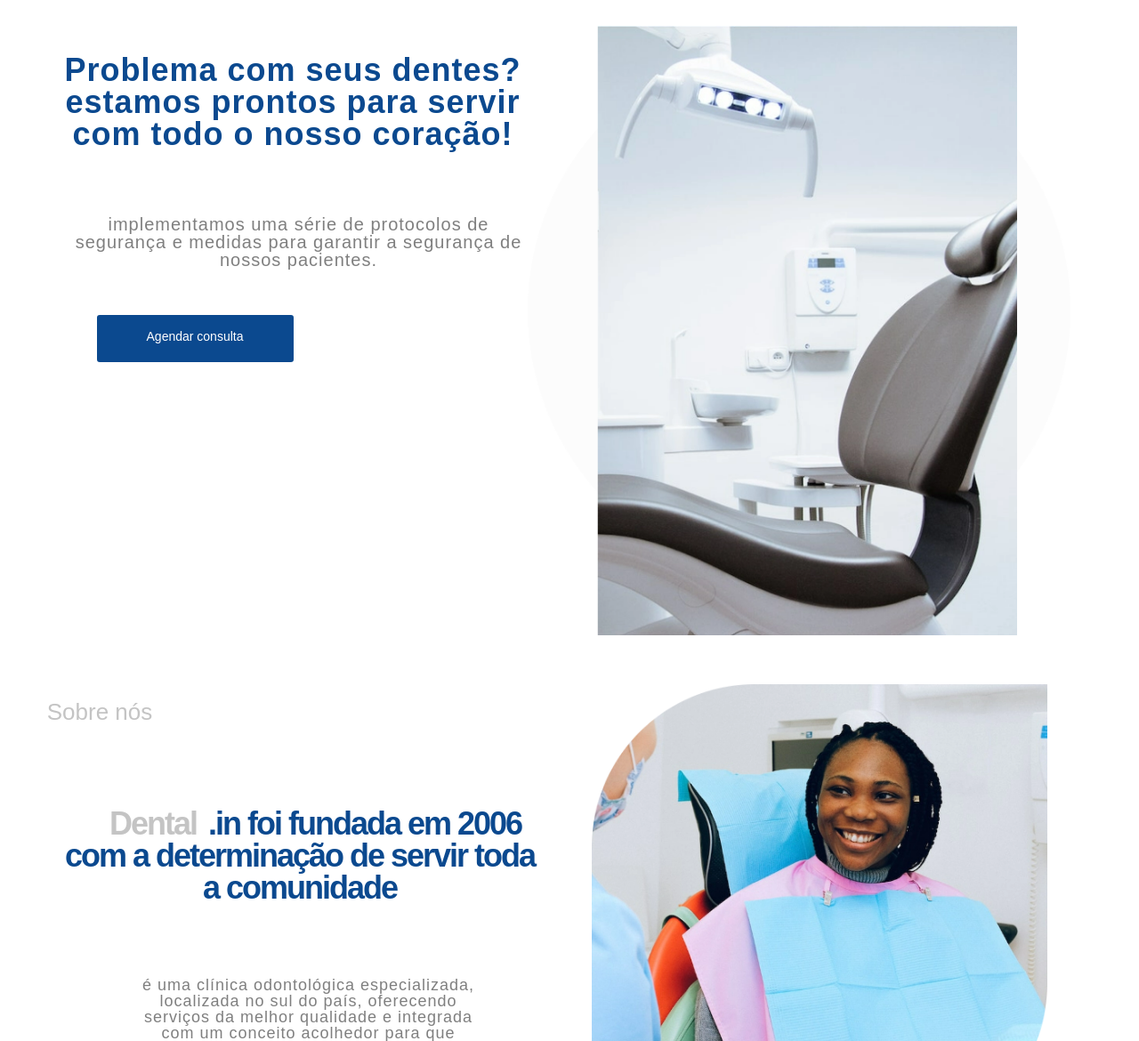
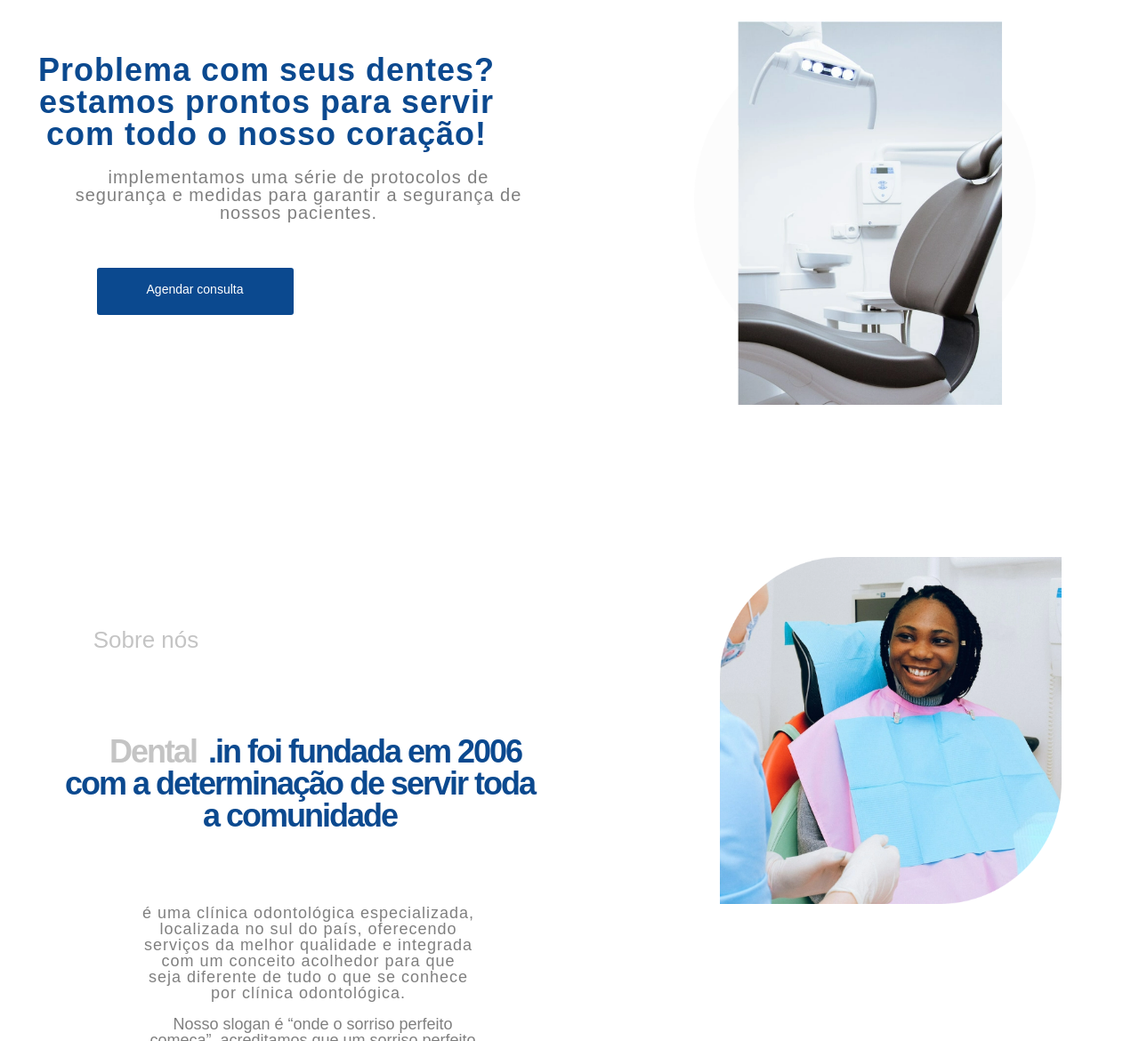
Before and after one commit to Wagnerlima123/odontologic, a plain HTML site: page index.html in a window 1280 px wide. Shown: the part 81-1251 px from the top of the page at 89% size. Drawn offline with Linux system fonts and the light colour scheme; a web font is replaced by a local one.

Commit message:
ajustes responsividade

```diff
--- a/index.html
+++ b/index.html
@@ -12,8 +12,7 @@
 
     <link rel="stylesheet" href="styles/reset.css" />
     <link rel="stylesheet" href="styles/global.css" />
-    <link rel="stylesheet" href="styles/body.css" />
-    <link rel="stylesheet" href="styles/header.css" />
+        <link rel="stylesheet" href="styles/header.css" />
     <link rel="stylesheet" href="styles/about-us.css" />
     <link rel="stylesheet" href="styles/services.css">
     <link rel="stylesheet" href="styles/perfect-smile.css">
@@ -34,8 +33,7 @@
       </nav>
 
       <p class="header__description-text">
-        Problema com seus dentes? <br class="only-medium"> estamos prontos para servir<br class="only-medium"> com todo o nosso
-        coração!
+        Problema com seus dentes? <br class="only-medium">estamos prontos para servir <br class="only-medium">   com todo o nosso coração!
       </p>
 
       <p class="header__description-safety">
--- a/styles/about-us.css
+++ b/styles/about-us.css
@@ -33,6 +33,10 @@
   opacity: 1;
   letter-spacing: 1px;
 }
+
+.about-us__image2 {
+  width: 75%;
+}
 .about-us__text-slogan {
   margin-top: 25px;
   font-size: 18px;
@@ -43,9 +47,6 @@
   letter-spacing: 0px;
 }
 
-.about-us__image2 {
-  width: 274.07px;
-}
 @media (min-width: 900px) {
   .about-us {
     height: 675px;
@@ -103,14 +104,23 @@
 
 @media (min-width: 900px) {
   .about-us__image2 {
-    width: 40%;
+    width: 30%;
     position: absolute;
-    left: 464px;
-    top: 831px;
+    top: 550px;
+    left: 545px;
   }
 }
 
-@media (min-width: 1028px) @media (min-width: 1200px) {
+@media (min-width: 1100px) {
+  .about-us__image2 {
+    width: 30%;
+    position: absolute;
+    left: 706px;
+    top: 707px;
+  }
+}
+
+@media (min-width: 1200px) {
   .about-us__text {
     margin-top: 350px;
     margin-left: 72px;
@@ -136,26 +146,6 @@
   }
 }
 
-@media (min-width: 1120px) {
-  .about-us__image2 {
-    max-width: 558px;
-    max-height: 568px;
-    position: absolute;
-    top: 900px;
-    left: 565px;
-  }
-}
-
-@media (min-width: 1200px) {
-  .about-us__image2 {
-    max-width: 558px;
-    max-height: 568px;
-    position: absolute;
-    top: 850px;
-    left: 665px;
-  }
-}
-
 @media (min-width: 1200px) {
   .about-us__text-specialist {
     width: 550px;
@@ -172,3 +162,18 @@
     padding-top: 50px;
   }
 }
+
+@media (min-width: 1200px) {
+  .about-us__image2 {
+    max-width: 558px;
+    margin-left: 103px;
+  }
+}
+
+@media (min-width: 1400px) {
+  .about-us__image2 {
+    position: absolute;
+    top: 870px;
+    left: 630px;
+  }
+}
--- a/styles/header.css
+++ b/styles/header.css
@@ -34,7 +34,6 @@ nav {
 }
 
 .header__description-text {
-  height: 88px;
   margin: 0px 13.5px 20px 13.5px;
   margin-bottom: 20px;
   color: var(--blue-color);
@@ -85,12 +84,13 @@ nav {
 @media (min-width: 768px) {
   .dentist-chair {
     margin-left: 85px;
+    max-width: 50%;
   }
 }
 
 @media (min-width: 900px) {
   .only-medium {
-    display: flex;
+    display: initial;
   }
 }
 
@@ -100,10 +100,10 @@ nav {
     justify-content: space-between;
   }
 }
-. @media (min-width: 900px) {
+@media (min-width: 900px) {
   .header__logo {
     max-width: 50%;
-    width: 182px;
+
     height: 48px;
   }
 }
@@ -128,18 +128,17 @@ nav {
   .header__description-text {
     font-weight: 600;
     margin-top: 80px;
-    margin-left: -46px;
+    margin-right: 360px;
     font-size: 30px;
-    width: 519px;
-    height: 161px;
   }
 }
 
 @media (min-width: 900px) {
   .dentist-chair {
-    width: 50%;
-    margin-top: -380px;
-    margin-left: 420px;
+    max-width: 30%;
+    position: absolute;
+    top: 100px;
+    left: 450px;
   }
 }
 
@@ -172,6 +171,30 @@ nav {
   }
 }
 
+@media (min-width: 1020px) {
+  .dentist-chair {
+    width: 30%;
+    position: absolute;
+    top: 100px;
+    left: 620px;
+  }
+}
+
+@media (min-width: 1100px) {
+  .dentist-chair {
+    position: absolute;
+    top: 100px;
+    left: 600px;
+    max-width: 35%;
+  }
+}
+
+@media (min-width: 1145px) {
+  .only-big {
+    display: initial;
+  }
+}
+
 @media (min-width: 1200px) {
   .only-big {
     display: initial;
@@ -194,17 +217,10 @@ nav {
 
 @media (min-width: 1200px) {
   .header__description-text {
+    width: 700px;
     font-weight: 600;
     font-size: 36px;
-    margin-left: 40px;
-  }
-}
-
-@media (min-width: 1092px) {
-  .dentist-chair {
-    margin-left: 563px;
-    max-width: 620px;
-    max-height: 696px;
+    margin-left: -80px;
   }
 }
 
@@ -230,3 +246,19 @@ nav {
     font-size: 14px;
   }
 }
+
+@media (min-width: 1200px) {
+  .dentist-chair {
+    max-width: 40%;
+    margin-left: 63px;
+    margin-top: 5px;
+  }
+}
+
+@media (min-width: 1200px) {
+  .dentist-chair {
+    max-width: 620px;
+    margin-left: 180px;
+    margin-top: 5px;
+  }
+}
--- a/styles/perfect-smile.css
+++ b/styles/perfect-smile.css
@@ -99,7 +99,7 @@
 @media (min-width: 1200px) {
   .perfect-smile__image {
     position: absolute;
-    top: 2400px;
+    top: 2394px;
     left: 300px;
     width: 410px;
   }
```
